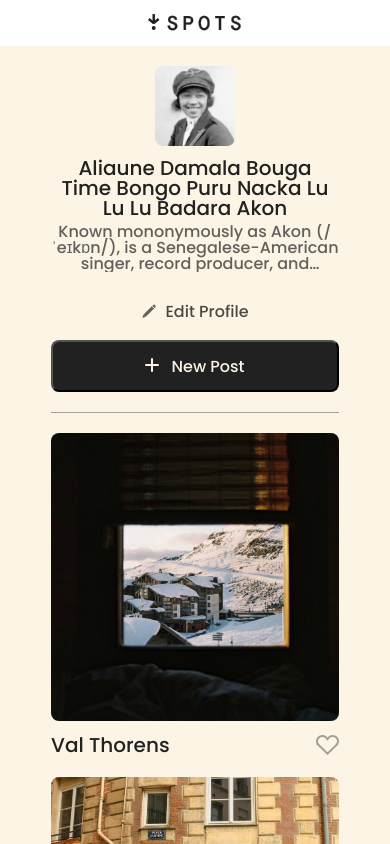
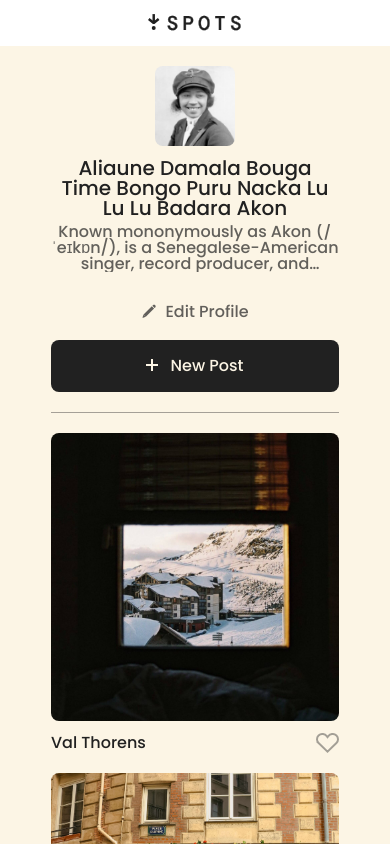
Before and after one commit to ln-harris/se_project_spots, a plain HTML site: page index.html in a window 390 px wide. Shown: the top 844 px of the page. Drawn offline with Linux system fonts and the light colour scheme.

Commit message:
New project update

```diff
--- a/blocks/card.css
+++ b/blocks/card.css
@@ -64,5 +64,6 @@
 
   .card__title {
     max-width: 235px;
+    font-size: 16px;
   }
 }
--- a/blocks/footer.css
+++ b/blocks/footer.css
@@ -13,4 +13,5 @@
   font-size: 16px;
   line-height: 100%;
   letter-spacing: 0;
+  opacity: 0.7;
 }
--- a/blocks/profile.css
+++ b/blocks/profile.css
@@ -73,6 +73,7 @@
   font-size: 16px;
   line-height: 100%;
   letter-spacing: 0;
+  color: #212121;
 }
 
 .profile__post-btn {
@@ -89,12 +90,21 @@
   font-size: 16px;
   line-height: 100%;
   letter-spacing: 0;
+  border: none;
   opacity: 1;
 }
 
 .profile__post-btn:hover {
-  opacity: 0.4;
+  opacity: 0.8;
   cursor: pointer;
+}
+
+.profile__post-btn::before {
+  content: "";
+  width: 12px;
+  height: 12px;
+  background: url(../images/plus.svg) center;
+  display: inline-block;
 }
 
 .profile__post-btn-text {
--- a/index.html
+++ b/index.html
@@ -37,7 +37,6 @@
             </button>
           </div>
           <button type="button" class="profile__post-btn">
-            <img src="./images/plus.svg" alt="Plus icon" />
             <span class="profile__post-btn-text">New Post</span>
           </button>
         </section>
```
